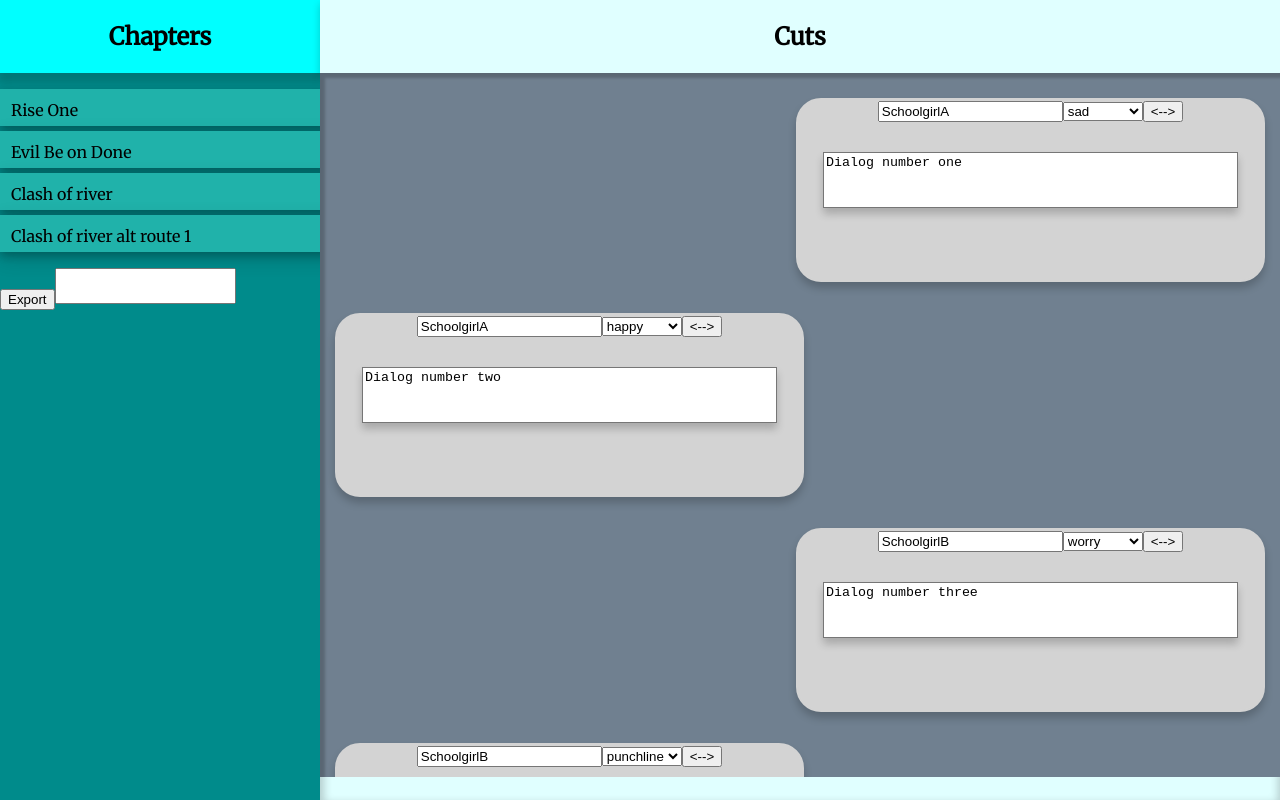
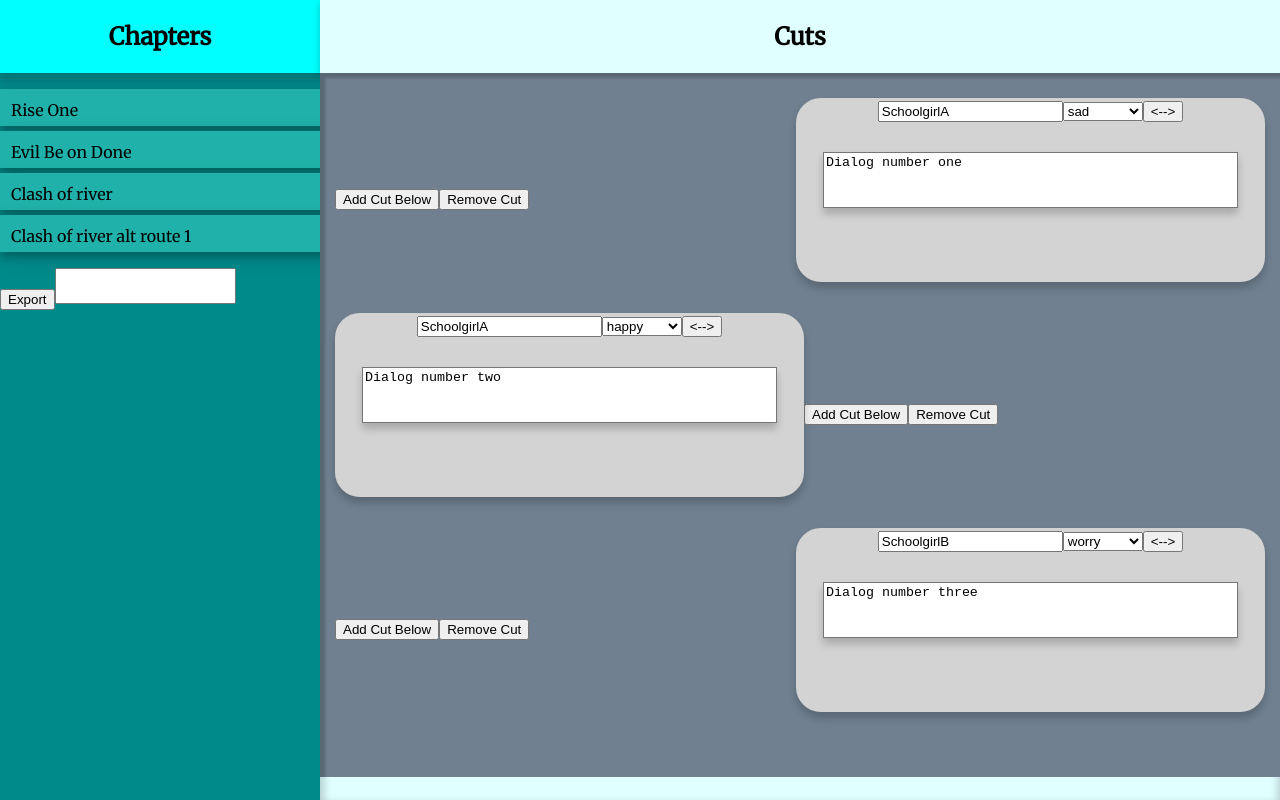
Before and after one commit to Vidsneezes/NanorenoVisualEditor, a React (Create React App) app: page / in a window 1280 px wide. Built offline with nearby package versions, Linux system fonts and the light colour scheme.

Commit message:
added placeholder add/remove cut buttons

```diff
--- a/src/CutData.js
+++ b/src/CutData.js
@@ -22,202 +22,6 @@ DataJson.data = [
     "key":"eee",
     "side":"right"
   },
-  {
-    "actor": "SchoolgirlB",
-    "emotion": "punchline",
-    "text": "punchline",
-    "key":"cc",
-    "side":"left"
-  },
-  {
-    "actor": "SchoolgirlB",
-    "emotion": "punchline",
-    "text": "punchline",
-    "key":"cc1",
-    "side":"left"
-  },
-  {
-    "actor": "SchoolgirlB",
-    "emotion": "punchline",
-    "text": "punchline",
-    "key":"cc2",
-    "side":"left"
-  },
-  {
-    "actor": "SchoolgirlB",
-    "emotion": "punchline",
-    "text": "punchline",
-    "key":"cc3",
-    "side":"left"
-  },
-  {
-    "actor": "SchoolgirlB",
-    "emotion": "punchline",
-    "text": "punchline",
-    "key":"cc4",
-    "side":"left"
-  },
-  {
-    "actor": "SchoolgirlB",
-    "emotion": "punchline",
-    "text": "punchline",
-    "key":"cc5",
-    "side":"left"
-  },
-  {
-    "actor": "SchoolgirlB",
-    "emotion": "punchline",
-    "text": "punchline",
-    "key":"cc6",
-    "side":"left"
-  },
-  {
-    "actor": "SchoolgirlB",
-    "emotion": "punchline",
-    "text": "punchline",
-    "key":"cc7",
-    "side":"left"
-  },
-  {
-    "actor": "SchoolgirlB",
-    "emotion": "punchline",
-    "text": "punchline",
-    "key":"cc8",
-    "side":"left"
-  },
-  {
-    "actor": "SchoolgirlB",
-    "emotion": "punchline",
-    "text": "punchline",
-    "key":"cc9",
-    "side":"left"
-  },
-  {
-    "actor": "SchoolgirlB",
-    "emotion": "punchline",
-    "text": "punchline",
-    "key":"cc11",
-    "side":"left"
-  },
-  {
-    "actor": "SchoolgirlB",
-    "emotion": "punchline",
-    "text": "punchline",
-    "key":"cc111",
-    "side":"left"
-  },
-  {
-    "actor": "SchoolgirlB",
-    "emotion": "punchline",
-    "text": "punchline",
-    "key":"cc22",
-    "side":"left"
-  },
-  {
-    "actor": "SchoolgirlB",
-    "emotion": "punchline",
-    "text": "punchline",
-    "key":"cc12",
-    "side":"left"
-  },
-  {
-    "actor": "SchoolgirlB",
-    "emotion": "punchline",
-    "text": "punchline",
-    "key":"cc13",
-    "side":"left"
-  },
-  {
-    "actor": "SchoolgirlB",
-    "emotion": "punchline",
-    "text": "punchline",
-    "key":"cc15",
-    "side":"left"
-  },
-  {
-    "actor": "SchoolgirlB",
-    "emotion": "punchline",
-    "text": "punchline",
-    "key":"cc16",
-    "side":"left"
-  },
-  {
-    "actor": "SchoolgirlB",
-    "emotion": "punchline",
-    "text": "punchline",
-    "key":"cc17",
-    "side":"left"
-  },
-  {
-    "actor": "SchoolgirlB",
-    "emotion": "punchline",
-    "text": "punchline",
-    "key":"cc18",
-    "side":"left"
-  },
-  {
-    "actor": "SchoolgirlB",
-    "emotion": "punchline",
-    "text": "punchline",
-    "key":"cc19",
-    "side":"left"
-  },
-  {
-    "actor": "SchoolgirlB",
-    "emotion": "punchline",
-    "text": "punchline",
-    "key":"cc21",
-    "side":"left"
-  },
-  {
-    "actor": "SchoolgirlB",
-    "emotion": "punchline",
-    "text": "punchline",
-    "key":"cc24",
-    "side":"left"
-  },
-  {
-    "actor": "SchoolgirlB",
-    "emotion": "punchline",
-    "text": "punchline",
-    "key":"cc25",
-    "side":"left"
-  },
-  {
-    "actor": "SchoolgirlB",
-    "emotion": "punchline",
-    "text": "punchline",
-    "key":"cc26",
-    "side":"left"
-  },
-  {
-    "actor": "SchoolgirlB",
-    "emotion": "punchline",
-    "text": "punchline",
-    "key":"cc27",
-    "side":"left"
-  },
-  {
-    "actor": "SchoolgirlB",
-    "emotion": "punchline",
-    "text": "punchline",
-    "key":"cc28",
-    "side":"left"
-  },
-  {
-    "actor": "SchoolgirlB",
-    "emotion": "punchline",
-    "text": "punchline",
-    "key":"cc29",
-    "side":"left"
-  },
-  {
-    "actor": "SchoolgirlB",
-    "emotion": "punchline",
-    "text": "punchline",
-    "key":"cc30",
-    "side":"left"
-  }
 ];
 
 export default DataJson;
--- a/src/components/cutview/cutblock/CutBlock.css
+++ b/src/components/cutview/cutblock/CutBlock.css
@@ -48,3 +48,7 @@
   box-shadow: 0 6px 8px 0 rgba(0, 0, 0, 0.2);
   margin-top: 30px;
 }
+
+.cut-addbutton {
+  padding-top: 100px;
+}
--- a/src/components/cutview/cutblock/CutBlock.js
+++ b/src/components/cutview/cutblock/CutBlock.js
@@ -57,6 +57,10 @@ class CutBlock extends Component {
             <textarea className="textarea-dialogue" placeholder="dialogue goes here" value={this.state.text} onChange={this.handleTextChange}/>
           </div>
         </div>
+        <div className="cut-addbutton">
+          <button> Add Cut Below </button>
+          <button> Remove Cut </button>
+        </div>
       </li>
     );
   }
```
